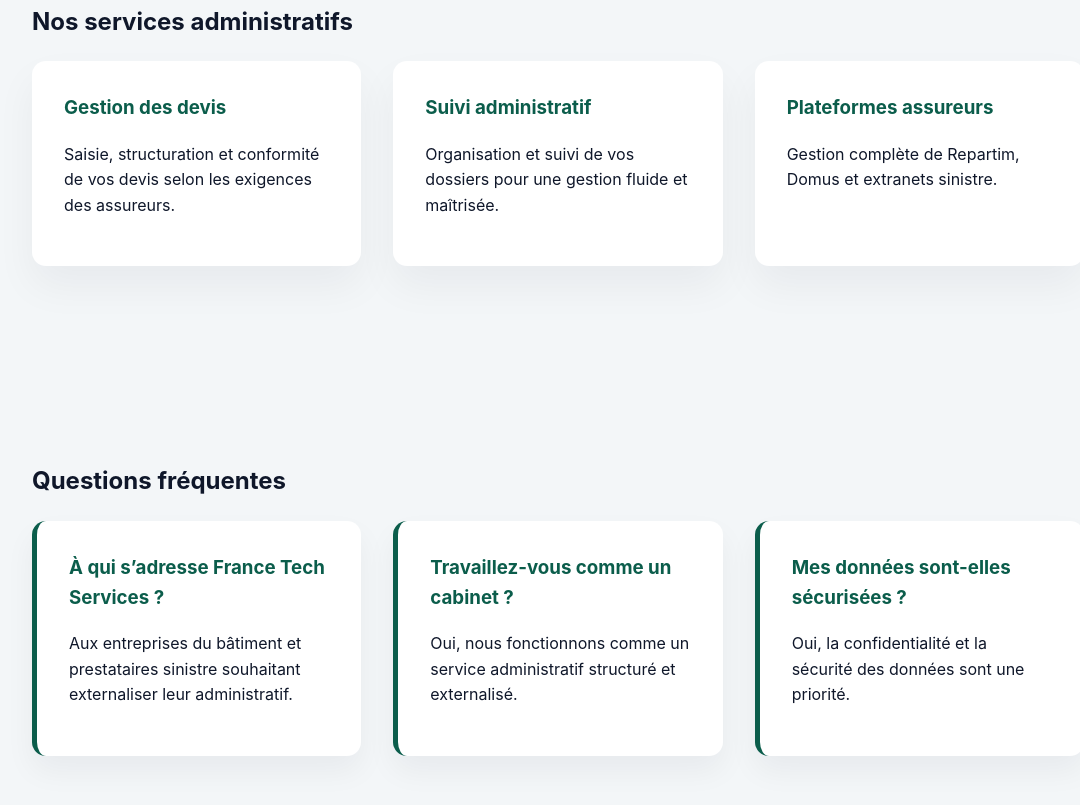
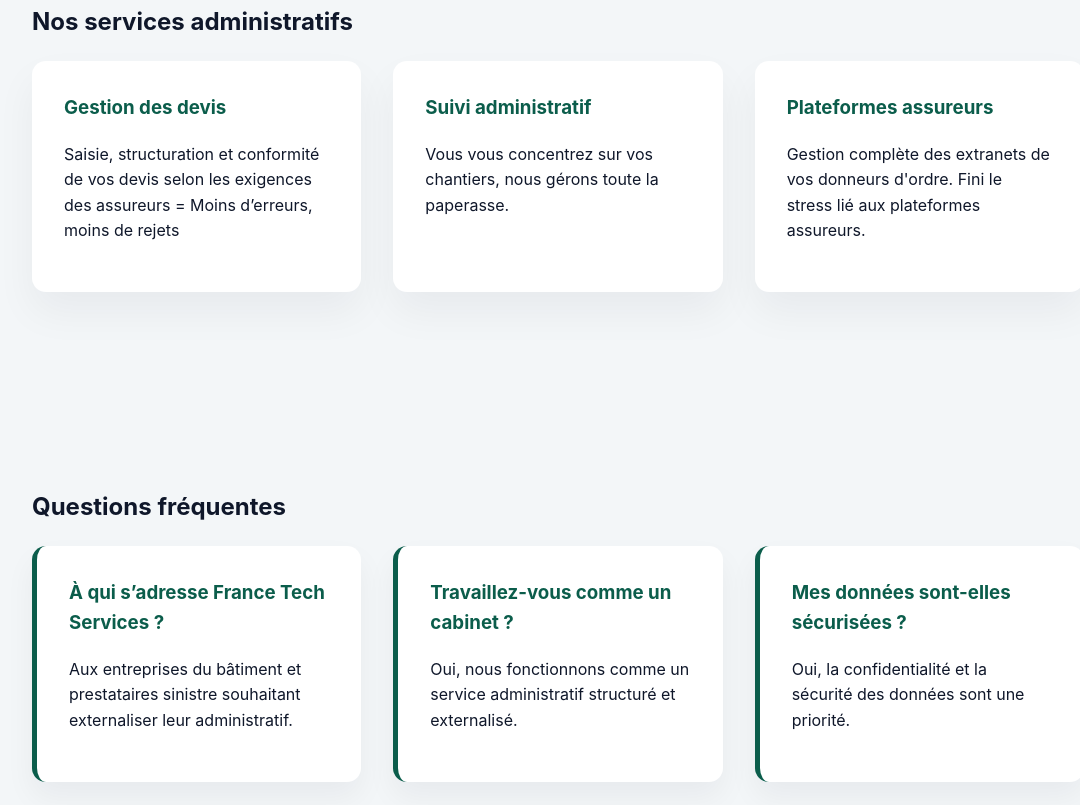
Before and after one commit to France-tech-services/FranceTechServices, a plain HTML site: page index.html in a window 1280 px wide. Shown: the part 1355-2160 px from the top of the page, without its empty margins (82-1162 px from the left). Drawn offline with Linux system fonts and the light colour scheme.

Commit message:
Update index.html

```diff
--- a/index.html
+++ b/index.html
@@ -80,15 +80,15 @@
     <div class="grid">
       <div class="card">
         <h3>Gestion des devis</h3>
-        <p>Saisie, structuration et conformité de vos devis selon les exigences des assureurs.</p>
+        <p>Saisie, structuration et conformité de vos devis selon les exigences des assureurs = Moins d’erreurs, moins de rejets</p>
       </div>
       <div class="card">
         <h3>Suivi administratif</h3>
-        <p>Organisation et suivi de vos dossiers pour une gestion fluide et maîtrisée.</p>
+        <p>Vous vous concentrez sur vos chantiers, nous gérons toute la paperasse.</p>
       </div>
       <div class="card">
         <h3>Plateformes assureurs</h3>
-        <p>Gestion complète de Repartim, Domus et extranets sinistre.</p>
+        <p>Gestion complète des extranets de vos donneurs d'ordre. Fini le stress lié aux plateformes assureurs.</p>
       </div>
     </div>
   </div>
@@ -146,6 +146,7 @@
     </div>
     <div>
       <p>📧 contact@francetech-services.fr</p>
+      <small>© <span id="year"></span> France Tech Services — Tous droits réservés.</small>
     </div>
   </div>
 </footer>
```
